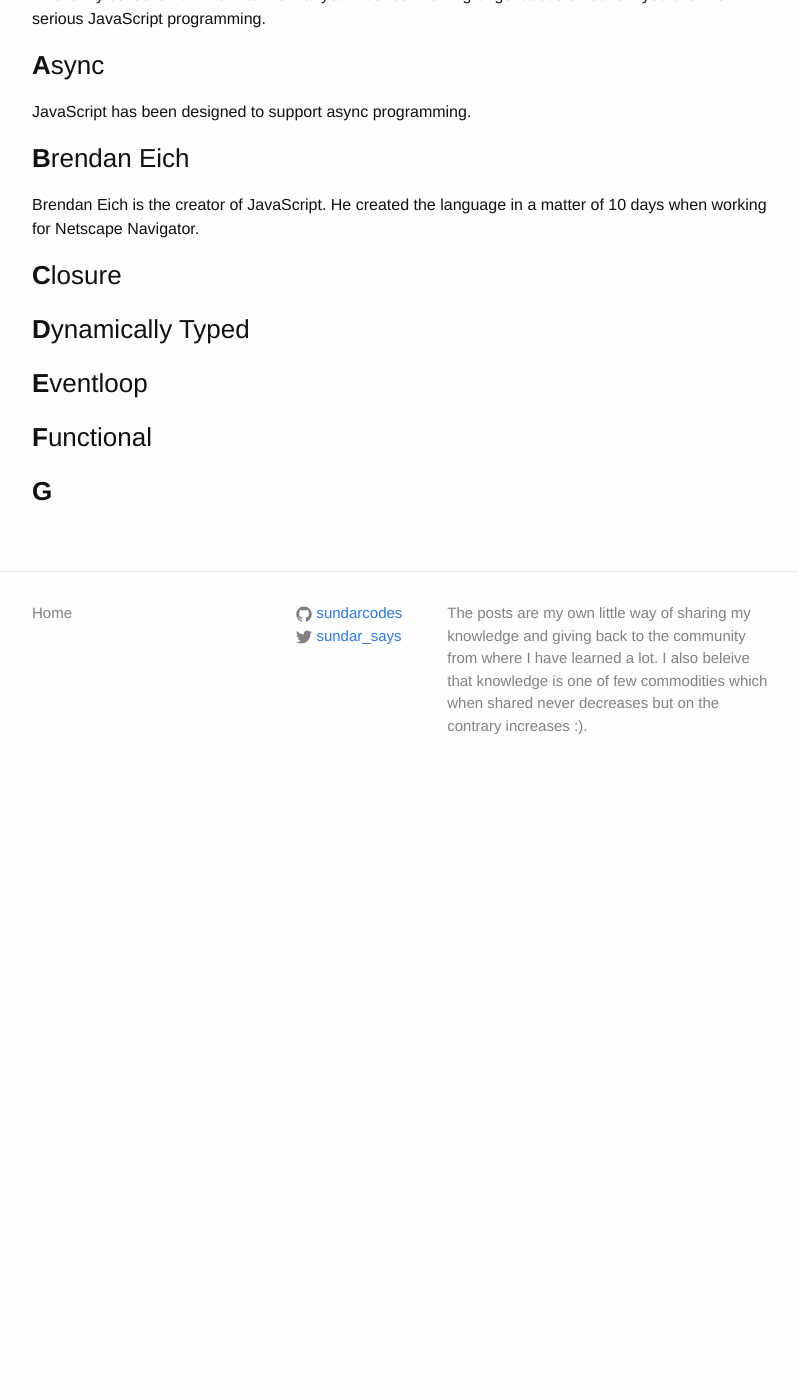
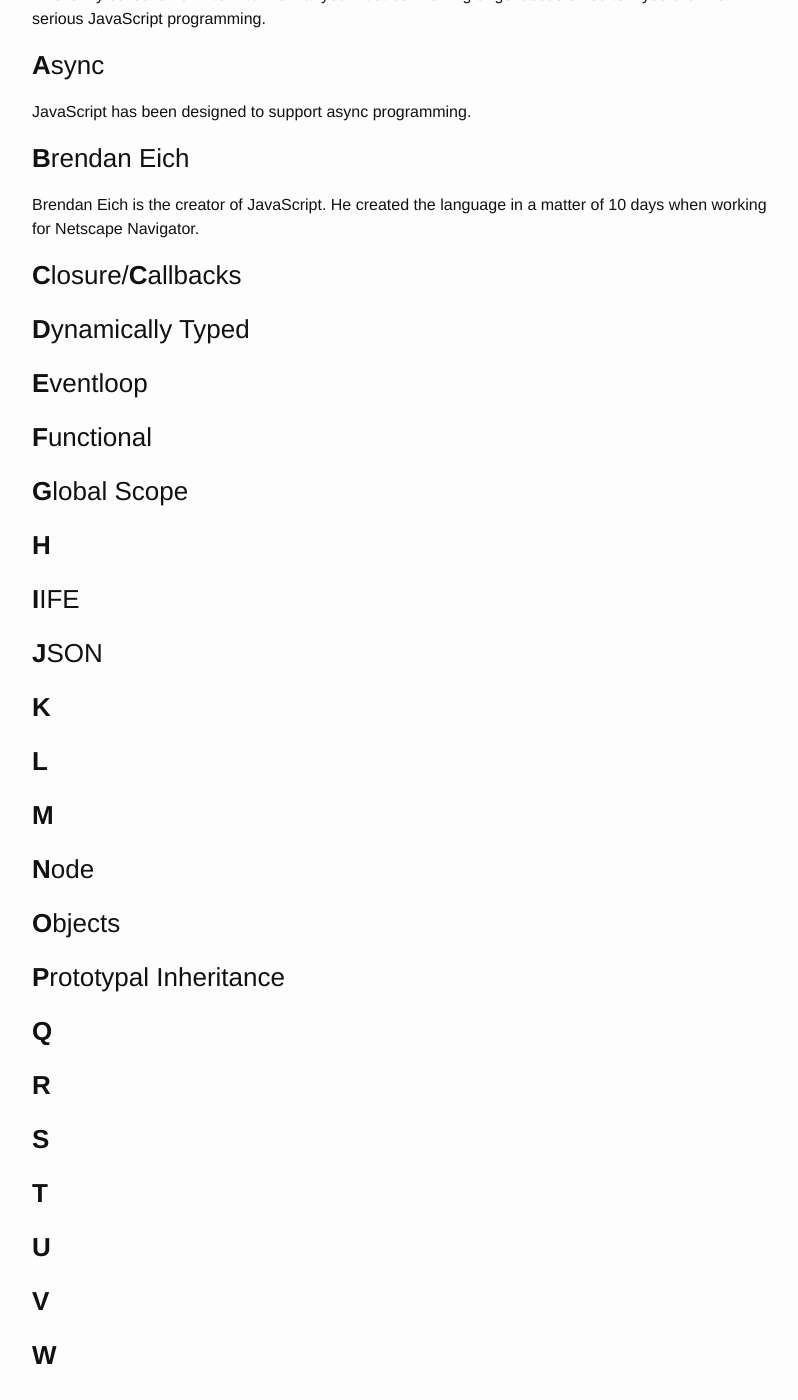
Before and after one commit to sundarcodes/mySite, a Jekyll site: the page built from _posts/2017-09-06-A-to-Z-of-JavaScript.markdown, in a window 1280 px wide and 1400 px high, scrolled down 217 px. Shown: the whole window, without its empty margins (238-1036 px from the left). Built offline with Jekyll 4.4.1, drawn with Linux system fonts in a browser that asks for light colours; comment, search, counter and statistics services are not loaded; before the commit the page ends 1014 px from its top, so only the background shows below that.

```diff
--- a/_posts/2017-09-06-A-to-Z-of-JavaScript.markdown
+++ b/_posts/2017-09-06-A-to-Z-of-JavaScript.markdown
@@ -14,7 +14,7 @@ JavaScript has been designed to support async programming.
 ### **B**rendan Eich
 Brendan Eich is the creator of JavaScript. He created the language in a matter of 10 days when working for Netscape Navigator.
 
-### **C**losure
+### **C**losure/**C**allbacks
 
 ### **D**ynamically Typed
 
@@ -22,4 +22,42 @@ Brendan Eich is the creator of JavaScript. He created the language in a matter o
 
 ### **F**unctional
 
-### **G**
+### **G**lobal Scope
+
+### **H**
+
+### **I**IFE
+
+### **J**SON
+
+### **K**
+
+### **L**
+
+### **M**
+
+### **N**ode
+
+### **O**bjects
+
+### **P**rototypal Inheritance
+
+### **Q**
+
+### **R**
+
+### **S**
+
+### **T**
+
+### **U**
+
+### **V**
+
+### **W**
+
+### **X**
+
+### **Y**
+
+### **Z**
```
Also changed, not shown: _posts/2017-08-01-frontend-development-analogy.markdown (+7 -4 lines), Gemfile.lock.
